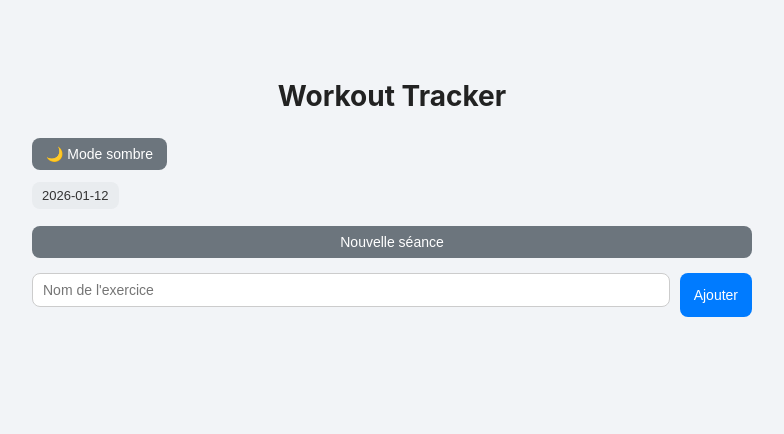
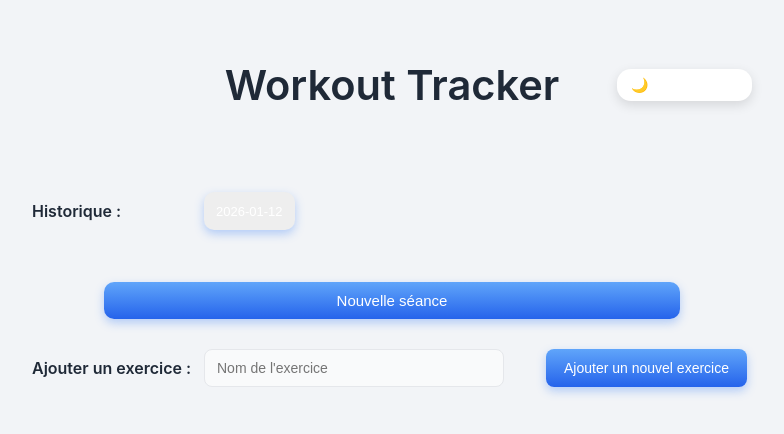
Before and after one commit to SachaBouk/Workout-Tracker, a React app: page / in a window 1280 px wide. Shown: the top 434 px of the page, without its empty margins (248-1032 px from the left). Built offline with nearby package versions, Linux system fonts and the light colour scheme; the HTML template or start-up script is replaced by a standard one.

Commit message:
Enhance UI components and styles; update button labels and improve layout for ExerciseForm, SetForm, and History components

```diff
--- a/src/App.css
+++ b/src/App.css
@@ -1,191 +1,258 @@
-/* RESET SIMPLE */
-/* * {
-  box-sizing: border-box;
-} */
+:root {
+  --bg: #f2f4f7;
+  --card: #ffffff;
+  --border: #e5e7eb;
+  --text: #1f2937;
+  --muted: #6b7280;
+  --blue: #3b82f6;
+  --blue-dark: #2563eb;
+}
+
+body.dark {
+  --bg: #121826;
+  --card: #1c2333;
+  --border: #2b3445;
+  --text: #e5e7eb;
+  --muted: #9ca3af;
+}
 
 body {
   margin: 0;
   font-family: -apple-system, BlinkMacSystemFont, "Segoe UI", Roboto, Oxygen;
-  background-color: #f2f4f7;
-  color: #222;
+  background: var(--bg);
+  color: var(--text);
 }
 
-/* CONTAINER */
 .container {
   max-width: 720px;
   margin: 40px auto;
+}
+
+
+
+.header {
+  position: relative;
+  text-align: center;
+  margin-bottom: 60px;
+}
+
+.header h1 {
+  margin: 0;
+  font-size: 2.6em;
+  font-weight: 600;
+}
+
+
+.DarkModeBtn {
+  position: absolute;
+  right: 0;
+  top: 50%;
+  transform: translateY(-50%);
+  background: var(--card);
+  padding: 8px 14px;
+  border-radius: 14px;
+  box-shadow: 0 4px 12px rgba(0,0,0,0.12);
+  display: flex;
+  align-items: center;
+  gap: 8px;
+}
+
+
+
+button {
+  border: none;
+  cursor: pointer;
+  font-size: 14px;
+  font-weight: 500;
+  color: white;
+  border-radius: 10px;
+  padding: 8px 16px;
+  background: linear-gradient(
+    180deg,
+    #60a5fa,
+    var(--blue-dark)
+  );
+  box-shadow: 0 4px 10px rgba(59,130,246,0.35);
+}
+
+button:hover {
+  filter: brightness(1.05);
+}
+
+
+.new-workout {
+  display: block;
+  margin: 30px auto;
+  width: 80%;
+  text-align: center;
+  padding: 10px 0;
+  font-size: 15px;
+}
+
+
+
+form {
+  display: flex;
+  gap: 42px;
+}
+
+
+input {
+  height: 38px;
+  padding: 0 12px;
+  line-height: 38px;
+  border-radius: 8px;
+  border: 1px solid var(--border);
+  background: #f9fafb;
+  font-size: 14px;
+}
+
+input,
+form button {
+  height: 38px;
+  box-sizing: border-box;
+  border-radius: 8px;
+  font-size: 14px;
+}
+
+form button {
+  padding: 0 18px;
+  display: flex;
+  align-items: center;
+  justify-content: center;
+  white-space: nowrap;
+  line-height: normal;
+}
+
+
+input:focus {
+  outline: none;
+  border-color: var(--blue);
+}
+
+
+body.dark input {
+  background: #0f172a;
+  border-color: #334155;
+  color: white;
+}
+
+
+.history-container,
+.exercise-form-container {
+  display: flex;
+  gap: 12px;
+  margin-bottom: 20px;
+}
+
+.history-label,
+.exercise-label {
+  width: 160px;
+  font-weight: 600;
+  line-height: 38px;
+}
+
+
+.history-container {
+  display: flex;
+  align-items: center;
+  gap: 12px;
+  margin-bottom: 20px;
 
 }
 
-/* TITRES */
-h1 {
-  text-align: center;
-  margin-bottom: 25px;
-  font-size: 28px;
+.history{
+  display: flex;
+  gap: 18px;
+  flex-wrap: wrap;
+  padding-top: 20px;
 }
 
-h3 {
-  margin: 0 0 6px;
+
+.history button {
+  height: 38px;
+  padding: 0 12px;
+  align-items: center;
+  justify-content: center;
+  font-size: 13px;
+  white-space: nowrap;
 }
 
-/* FORMULAIRES */
-form {
-  display: flex;
-  gap: 10px;
-  margin-bottom: 12px;
+
+body.dark .history button {
+  background: #2b3445;
+  color: var(--text);
 }
 
-input {
-  padding: 8px 10px;
-  border-radius: 8px;
-  border: 1px solid #ccc;
-  font-size: 14px;
+
+.exercise {
+  margin-top: 20px;
+  padding: 16px;
+  border-radius: 14px;
+  background: var(--card);
+  border-left: 5px solid var(--blue);
+  box-shadow: 0 8px 20px rgba(0,0,0,0.06);
 }
 
-input:focus {
-  outline: none;
-  border-color: #007bff;
+
+body.dark .exercise {
+  background: linear-gradient(
+    180deg,
+    #1f2937,
+    #111827
+  );
+  box-shadow: 0 15px 40px rgba(0,0,0,0.6);
 }
 
-/* BOUTONS */
-button {
-  padding: 8px 14px;
+
+.delete-btn {
+  background: #e5e7eb;
+  color: #374151;
+  width: 26px;
+  height: 26px;
   border-radius: 8px;
-  border: none;
-  background-color: #007bff;
-  color: white;
-  font-size: 14px;
-  cursor: pointer;
-  transition: background 0.2s ease;
+  display: flex;
+  align-items: center;
+  justify-content: center;
 }
 
-button:hover {
-  background-color: #0056b3;
+body.dark .delete-btn {
+  background: #374151;
+  color: white;
 }
 
-button.secondary {
-  background-color: #6c757d;
+
+.exercise form {
+  margin-top: 12px;
 }
 
-button.secondary:hover {
-  background-color: #565e64;
+.exercise form input {
+  width: 120px;
 }
 
-/* HISTORIQUE */
-.history {
-  display: flex;
-  flex-wrap: wrap;
-  gap: 8px;
-  margin-bottom: 15px;
-}
 
-.history button {
-  background-color: #e9ecef;
-  color: #333;
-  font-size: 13px;
-  padding: 6px 10px;
-}
-
-.history button:hover {
-  background-color: #ced4da;
-}
-
-/* EXERCICES */
-.exercise {
-  margin-top: 15px;
-  padding: 15px;
-  border-radius: 12px;
-  background-color: #f8f9fa;
-  border-left: 5px solid #007bff;
-}
-
-/* SETS */
-.set {
-  margin-left: 10px;
-  font-size: 14px;
-  color: #444;
-}
-
-/* FORM SET */
-.exercise form {
-  margin-top: 8px;
-}
-
-.exercise input {
-  width: 70px;
-}
-
-/* ESPACEMENT BOUTON NOUVELLE SÉANCE */
-.new-workout {
-  margin-bottom: 15px;
-  width: 100%;
-}
-
-/* TABLEAU DES SETS */
 .sets-table {
   width: 100%;
   border-collapse: collapse;
-  margin-top: 10px;
-  margin-bottom: 10px;
-  font-size: 14px;
+  margin-top: 30px;
 }
 
 .sets-table th,
 .sets-table td {
   padding: 8px;
   text-align: center;
-  border-bottom: 1px solid #ddd;
+  border-bottom: 1px solid var(--border);
 }
 
 .sets-table th {
-  background-color: #f1f3f5;
+  background: #f1f3f5;
   font-weight: 600;
 }
 
-.sets-table tr:last-child td {
-  border-bottom: none;
-}
-
-.delete-btn {
-  background: transparent;
-  color: red;
-  font-size: 16px;
-  border: none;
-  cursor: pointer;
-}
-
-body.dark {
-  background-color: #1e1e1e;
-  color: #eee;
-}
-
-/* body.dark .container {
-  background-color: #1e1e1e;
-} */
-
-body.dark .exercise {
-  background-color: #2a2a2a;
-  border-left-color: #0d6efd;
-}
-
-body.dark input {
-  background-color: #333;
-  color: #eee;
-  border-color: #555;
-}
-
 body.dark .sets-table th {
-  background-color: #333;
+  background: #1f2937;
 }
 
 body.dark .sets-table td {
-  border-color: #444;
+  border-color: #334155;
 }
-
-body.dark button {
-  background-color: #0d6efd;
-}
-
-body.dark button.secondary {
-  background-color: #555;
-}
--- a/src/components/ExerciseForm.jsx
+++ b/src/components/ExerciseForm.jsx
@@ -17,8 +17,9 @@ export default function ExerciseForm({ onAdd }) {
         placeholder="Nom de l'exercice"
         value={name}
         onChange={(e) => setName(e.target.value)}
+        style={{ width: "300px" }}
       />
-      <button type="submit">Ajouter</button>
+      <button type="submit">Ajouter un nouvel exercice</button>
     </form>
   );
 }
--- a/src/components/History.jsx
+++ b/src/components/History.jsx
@@ -1,5 +1,7 @@
 export default function History({ workouts, onSelect }) {
     return (
+        <div className="history-container">
+            <span className="history-label">Historique :</span>
             <div className="history">
                 {workouts.map((w, i) => (
                     <button key={i} onClick={() => onSelect(w.date)}>
@@ -7,5 +9,6 @@ export default function History({ workouts, onSelect }) {
                     </button>
                 ))}
             </div>
+        </div>
     );
 }
--- a/src/components/SetForm.jsx
+++ b/src/components/SetForm.jsx
@@ -13,22 +13,22 @@ export default function SetForm({ onAdd }) {
   };
 
   return (
-    <form onSubmit={handleSubmit} style={{ display: "flex", gap: "5px", marginTop: "5px" }}>
+    <form onSubmit={handleSubmit} style={{ display: "flex", gap: "15px", marginTop: "20px" }}>
       <input
         type="number"
         placeholder="Reps"
         value={reps}
         onChange={(e) => setReps(e.target.value)}
-        style={{ width: "50px" }}
+        style={{ width: "110px" }}
       />
       <input
         type="number"
         placeholder="Poids"
         value={weight}
         onChange={(e) => setWeight(e.target.value)}
-        style={{ width: "50px" }}
+        style={{ width: "110px" }}
       />
-      <button type="submit">Ajouter</button>
+      <button type="submit">Ajouter un set</button>
     </form>
   );
 }
--- a/src/pages/Home.jsx
+++ b/src/pages/Home.jsx
@@ -135,23 +135,28 @@ export default function Home() {
 
     return (
         <div className="container">
+            <div className="header">
                 <h1>Workout Tracker</h1>
 
                 <button
-        className="secondary"
+                    className="DarkModeBtn secondary"
                     onClick={() => setDarkMode(!darkMode)}
                     style={{ marginBottom: "10px" }}
                 >
                     {darkMode ? "☀️ Mode clair" : "🌙 Mode sombre"}
                 </button>
 
+            </div>
             <History workouts={workouts} onSelect={selectWorkout} />
 
             <button className="new-workout secondary" onClick={newWorkout}>
                 Nouvelle séance
             </button>
 
+            <div className="exercise-form-container">
+                <span className="exercise-label">Ajouter un exercice :</span>
                 <ExerciseForm onAdd={addExercise} />
+            </div>
 
             <ExerciseList
                 exercises={workout.exercises}
```
Lines whose indentation alone changed are shown as unchanged.
